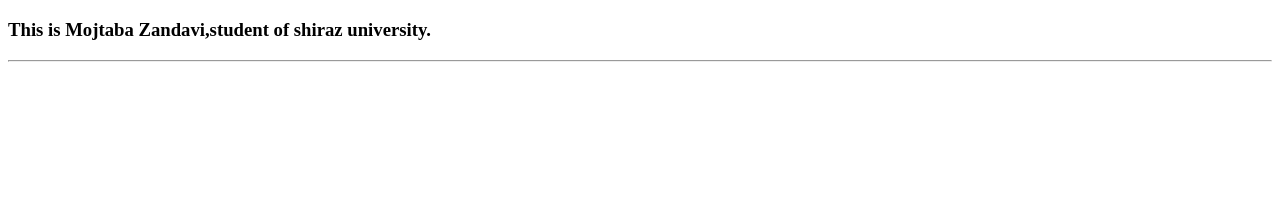
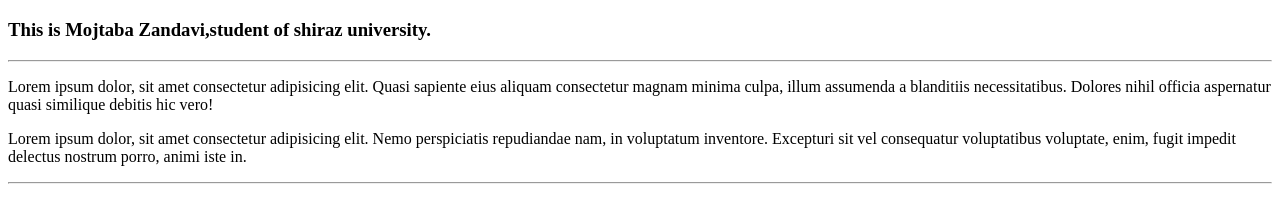
Before and after one commit to Mojtaba-Zandavi/git-html, a plain HTML site: page index.html in a window 1280 px wide. Shown: the part 61-284 px from the top of the page. Drawn offline with Linux system fonts and the light colour scheme.

Commit message:
change html file

```diff
--- a/index.html
+++ b/index.html
@@ -11,5 +11,11 @@
     <h3>This is Mojtaba Zandavi,student of shiraz university.</h3>
 
     <hr>
+
+    <p>Lorem ipsum dolor, sit amet consectetur adipisicing elit. Quasi sapiente eius aliquam consectetur magnam minima culpa, illum assumenda a blanditiis necessitatibus. Dolores nihil officia aspernatur quasi similique debitis hic vero!</p>
+    <p>Lorem ipsum dolor, sit amet consectetur adipisicing elit. Nemo perspiciatis repudiandae nam, in voluptatum inventore. Excepturi sit vel consequatur voluptatibus voluptate, enim, fugit impedit delectus nostrum porro, animi iste in.</p>
+
+    <hr>
+
 </body>
 </html>
```
